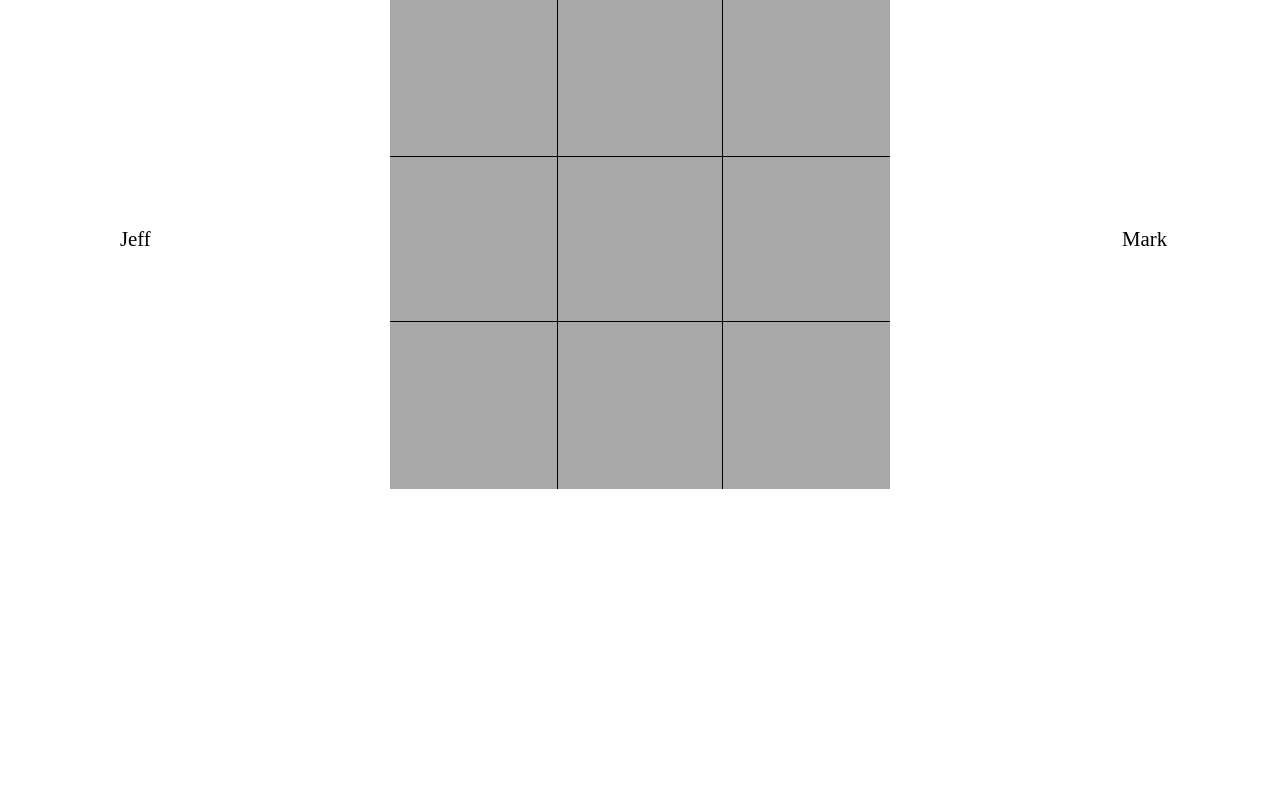
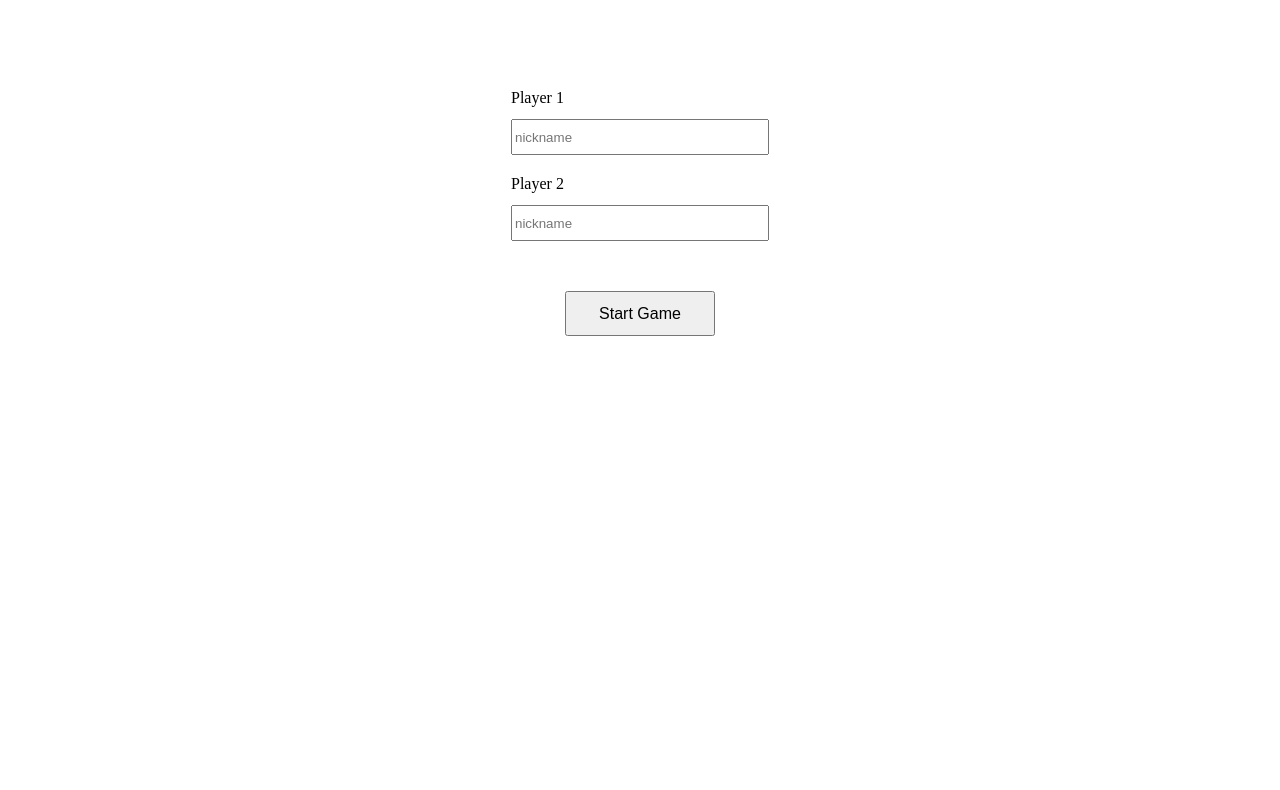
Before and after one commit to ClydeCode/Tic-Tac-Toe, a plain HTML site: page index.html in a window 1280 px wide. Shown: the part 111-901 px from the top of the page. Before the commit the page ends 800 px from the top, so only its background shows below. Drawn offline with Linux system fonts and the light colour scheme.

Commit message:
Add entryWindow and more content

```diff
--- a/index.html
+++ b/index.html
@@ -7,9 +7,23 @@
     <title>Tic Tac Toe</title>
 </head>
 <body>
-    <div class="wrapper">
+    <p class="title">Tic-Tac-Toe</p>
+    <div class="first-wrapper">
+        <div class="form">
+            <div class="player1">
+                <label for="player1">Player 1</label>
+                <input id="player1" type="text" placeholder="nickname">
+            </div>
+            <div class="player2">
+                <label for="player2">Player 2</label>
+                <input id="player2" type="text" placeholder="nickname">
+            </div>
+            <button id="start-button" onclick="DOM.getInputValue();">Start Game</button>
+        </div>
+    </div>
+    <div class="second-wrapper">
         <div class="text-wrapper">
-            <div class="player" id="player1"></div>
+            <div class="player" id="person1"></div>
         </div>
         <div class="table">
             <div class="row" id="row0">
@@ -29,7 +43,7 @@
             </div>
         </div>
         <div class="text-wrapper">
-            <div class="player" id="player2"></div>
+            <div class="player" id="person2"></div>
         </div>
     </div>
 </body>
--- a/javascript.js
+++ b/javascript.js
@@ -1,6 +1,7 @@
 const squares = document.querySelectorAll('.column');
-const person1 = document.querySelector('#player1');
-const person2 = document.querySelector('#player2');
+const person1 = document.querySelector('#person1');
+const person2 = document.querySelector('#person2');
+const button = document.querySelector('#start-button')
 
 const gameboard = (() => {
     let array = [
@@ -29,9 +30,24 @@ const player = (name, symbol) => {
     };
 };
 
+const DOM = (() => {
+    const entryWindow = document.querySelector('.first-wrapper');
+    const window = document.querySelector('.second-wrapper');
+    const playerNick1 = document.getElementById('player1');
+    const playerNick2 = document.getElementById('player2');
 
-const DOM = (() => {
     const persons = [person1, person2];
+
+    const showGameWindow = () => {
+        window.style.visibility = 'visible';
+        entryWindow.remove();
+    };
+
+    const getInputValue = () => {
+         game.players[0] = player(playerNick1.value, 'X');
+         game.players[1] = player(playerNick2.value, '0');
+         console.log(playerNick1.value)
+    };
 
     const setNicknames = () => {
         index = 0;
@@ -47,18 +63,26 @@ const DOM = (() => {
             };
         });
     };
-    return {renderTable, setNicknames};
+    return {renderTable, setNicknames, showGameWindow, getInputValue};
 })();
 
-const player1 = player('Jeff', 'X');
-const player2 = player('Mark', '0');
+// const player1 = player('Jeff', 'X');
+// const player2 = player('Mark', '0');
 
 const game = (() => {
+    let player1;
+    let player2;
+
     const players = [player1, player2];
     let roundIsOver = false;
     let steps = 0;
 
     const nextTurn = () => steps++ % 2;
+
+    // const createPlayers = (name1, name2) => {
+    //     players[0] = player(name1, 'X');
+    //     players[1] = player(name2, '0');
+    // }
 
     const playerMark = () => {
         const player = players[nextTurn()];
@@ -71,10 +95,9 @@ const game = (() => {
     const mark = (item) => {
         const id = item.id.split(' ');
         if (!isAlreadyMarked(item) && !roundIsOver) gameboard.check(id[0], id[1], playerMark());
-        DOM.renderTable();
     };
 
-    const checkWin = () => {
+    const checkCondition = () => {
         const array = gameboard.viewArray;
 
         for (let n = 0; n <= 2; n++) {
@@ -91,19 +114,26 @@ const game = (() => {
                 return '0';
             };
         };
+        if (players[0].moves + players[1].moves === 9) return 'tie';
+
         return false;
     };
 
     const checkWinner = () => {
-        if (checkWin() && !roundIsOver) {
+        if (checkCondition() === 'X' || '0' && !roundIsOver) {
             players.forEach(player => {
-                if (player.symbol === checkWin()) {
+                if (player.symbol === checkCondition()) {
                     player.score++;
                     roundIsOver = true;
                     return console.log(`${player.name} won!`);
                 };
             });
-        }};
+        }
+        if (checkCondition() === 'tie' && !roundIsOver) {
+            roundIsOver = true;
+            return console.log('tie');
+        }
+    };
 
     const restart = () => {
         for (let row = 0; row <= 2; row++)
@@ -121,13 +151,15 @@ const game = (() => {
     })();
 
     const beginGame = () => {
+        DOM.showGameWindow();
         DOM.setNicknames();
         squares.forEach(square => {
             square.addEventListener('click', () => {
                 game.mark(square);
+                DOM.renderTable();
                 game.checkWinner();
         });
     });
 };
 
-beginGame();
+button.addEventListener('click', () => beginGame());
--- a/styles.css
+++ b/styles.css
@@ -1,12 +1,63 @@
-body {
+@font-face {
+    font-family: tictactoe;
+    src: url(fonts/TicTacToe.ttf);
+  }
 
+html {
+    overflow: hidden;
+    margin: 0;
+    padding: 0;
 }
 
-.wrapper {
+.title {
+    text-align: center;
+    font-size: 5rem;
+    margin: 0;
+    font-family: tictactoe;
+}
+
+.player1, .player2 {
+    position: relative;
+}
+
+.first-wrapper {
+    display: flex;
+    justify-content: center;
+    align-content: center;
+    height: 100vh;
+}
+
+.form {
+    display: flex;
+    flex-direction: column;
+    margin-top: 130px;
+    gap: 50px;
+}
+
+.form label {
+    position: absolute;
+    top: -30px;
+}
+
+.form input {
+    height: 30px;
+    width: 250px;
+    outline: none;
+}
+
+#start-button {
+    margin: 0 auto;
+    font-size: 1rem;
+    width: 150px;
+    height: 45px;
+}
+
+.second-wrapper {
     display: flex;
     justify-content:space-around;
     align-content: center;
     margin-top: 100px;
+    visibility: hidden;
 }
 
 .text-wrapper {
```
Also changed, not shown: fonts/TicTacToe.ttf (added).
